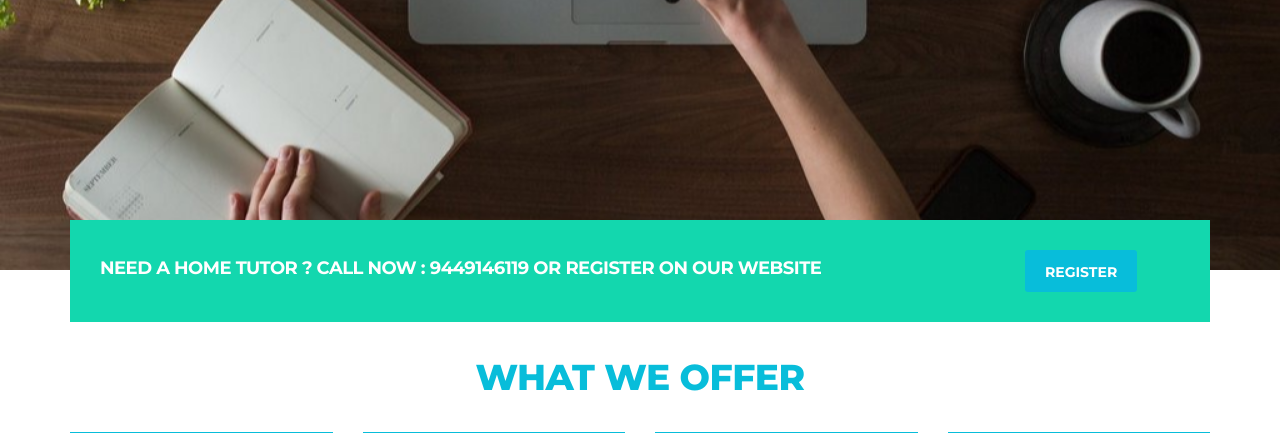
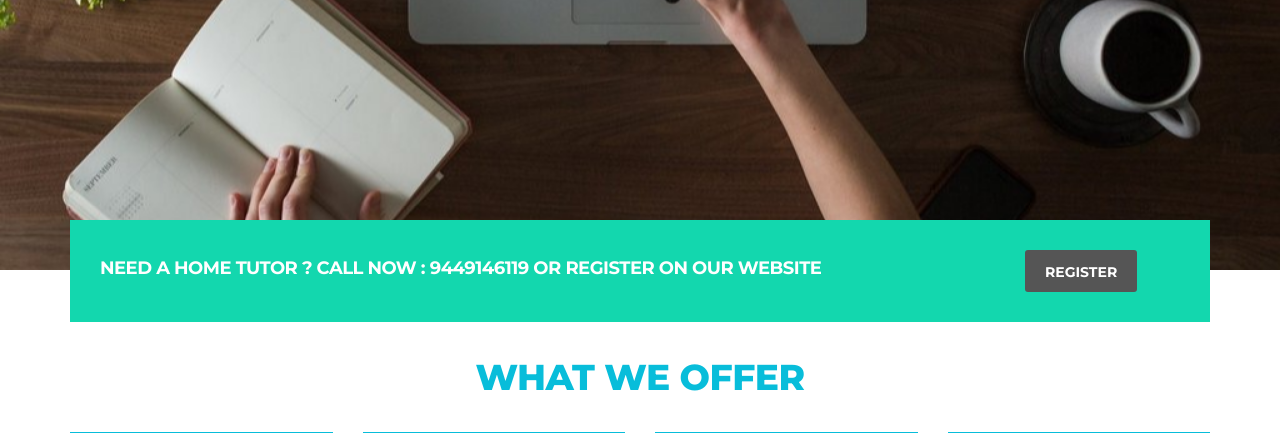
Before and after one commit to pradeep13143/skareducation, a Django app: page / in a window 1280 px wide. Shown: the part 610-1043 px from the top of the page. Run offline with Django 3.2, Linux system fonts and the light colour scheme; data comes from the database, SQL or seed files in the repository; some libraries are stand-ins or nearby versions.

```diff
--- a/static/css/style.css
+++ b/static/css/style.css
@@ -472,7 +472,7 @@ cite {
 }
 
 .btn-dark {
-    background: #08bdda;;
+    background: #555;
 }
 
 .btn-primary:hover,
```
